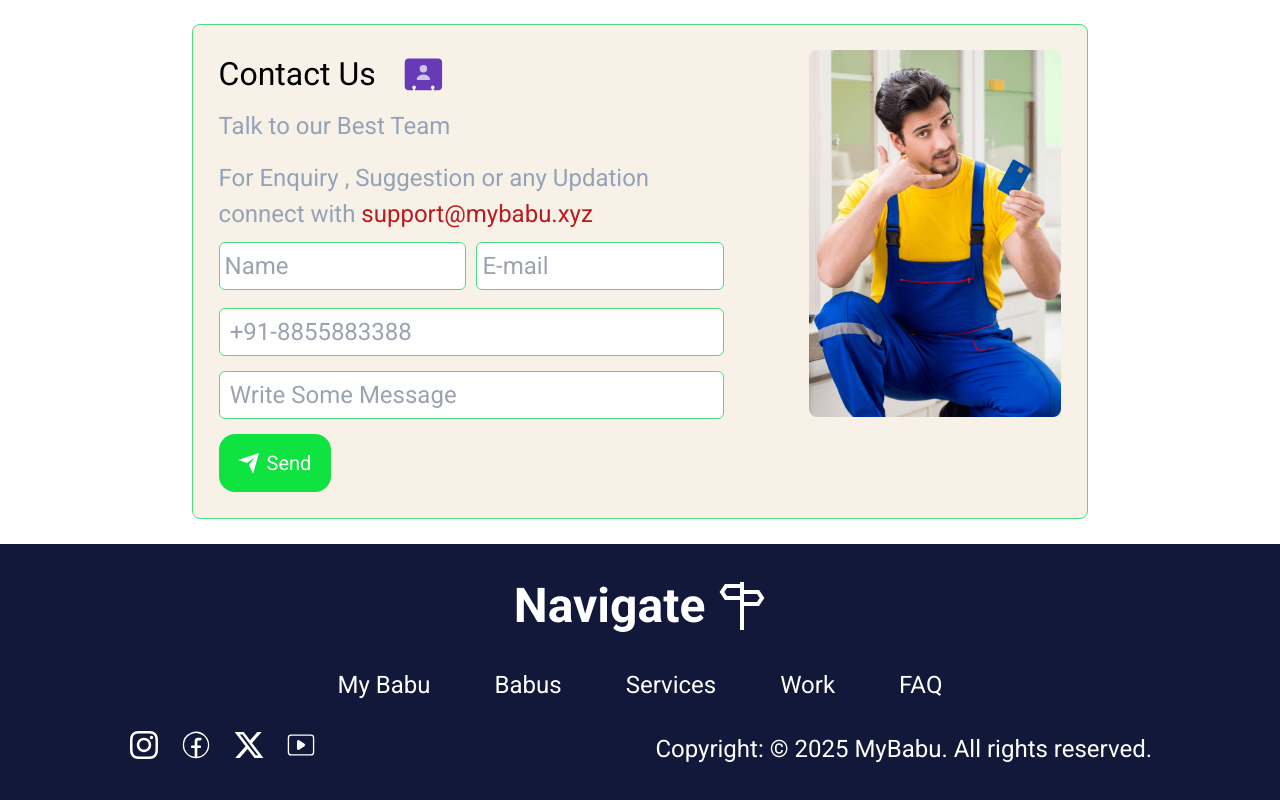
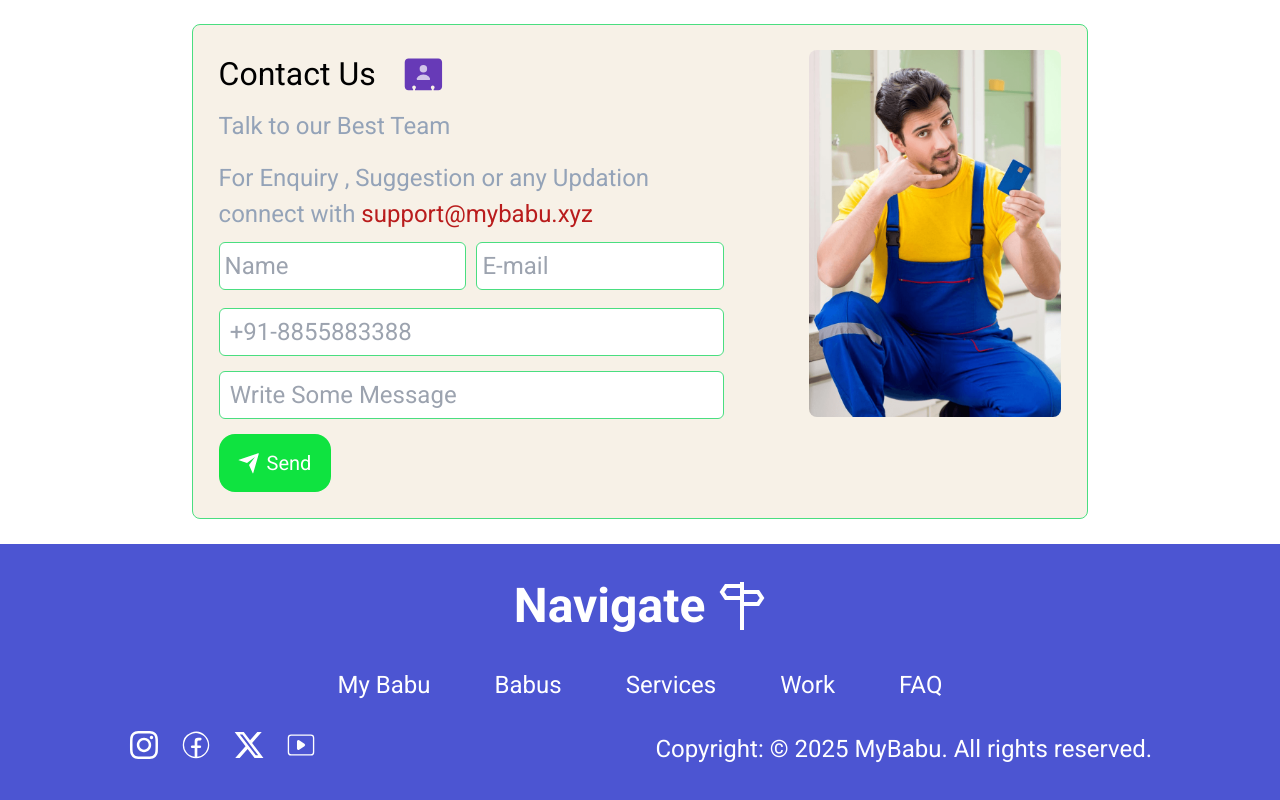
Before and after one commit to suryanshpandey61/Farmer_Site, a React (Create React App) app: page / in a window 1280 px wide. Shown: the part 4662-5462 px from the top of the page. Built offline with nearby package versions, Linux system fonts and the light colour scheme; a web font is replaced by a local one.

Commit message:
contactUs Updated

```diff
--- a/src/components/Contactus.jsx
+++ b/src/components/Contactus.jsx
@@ -109,7 +109,7 @@ function Contactus() {
       </div>
 
       {/* get in touch  Social  Media Icons   div , Quick links */}
-      <div className="bg-[#12183A] mt-[2%]">
+      <div className="bg-[#4C55D2] mt-[2%]">
         {/* Quick Links  Div  */}
         <div className="w-[100%]">
           <div className="flex mx-auto justify-center items-center gap-x-[1%]  pt-[2%]">
```
